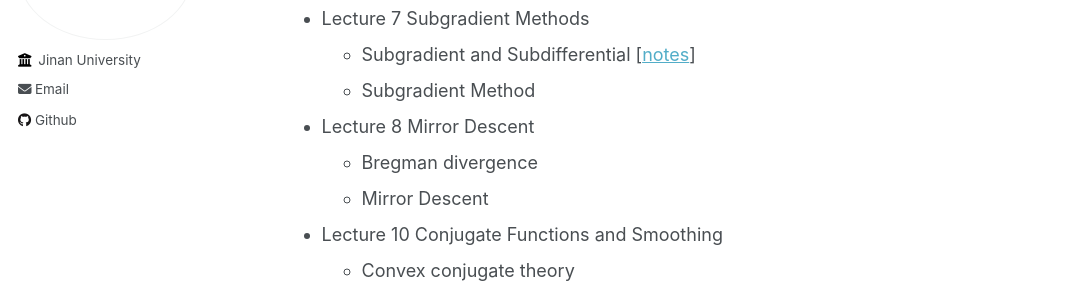
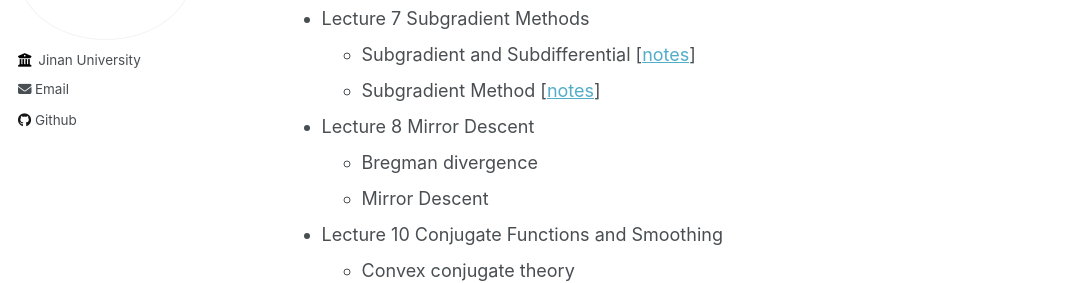
Before and after one commit to wangyuanhao/optimization_method_course_webpage, a Jekyll site: the page built from _pages/about.md, in a window 1280 px wide and 900 px high, scrolled down 3049 px. Shown: the part 180-463 px from the top of the window, without its empty margins (0-1070 px from the left). Built offline with Jekyll 4.4.1, drawn with Linux system fonts in a browser that asks for light colours.

Commit message:
update lecture 9

```diff
--- a/_pages/about.md
+++ b/_pages/about.md
@@ -80,7 +80,7 @@ The materials are collected and reorganized mainly from:
 
 * Lecture 7 Subgradient Methods
   * Subgradient and Subdifferential [[notes](../notes/lecture8.pdf)]
-  * Subgradient Method
+  * Subgradient Method  [[notes](../notes/lecture9.pdf)]
 
 * Lecture 8 Mirror Descent
   * Bregman divergence
```
Also changed, not shown: 1 other file.
